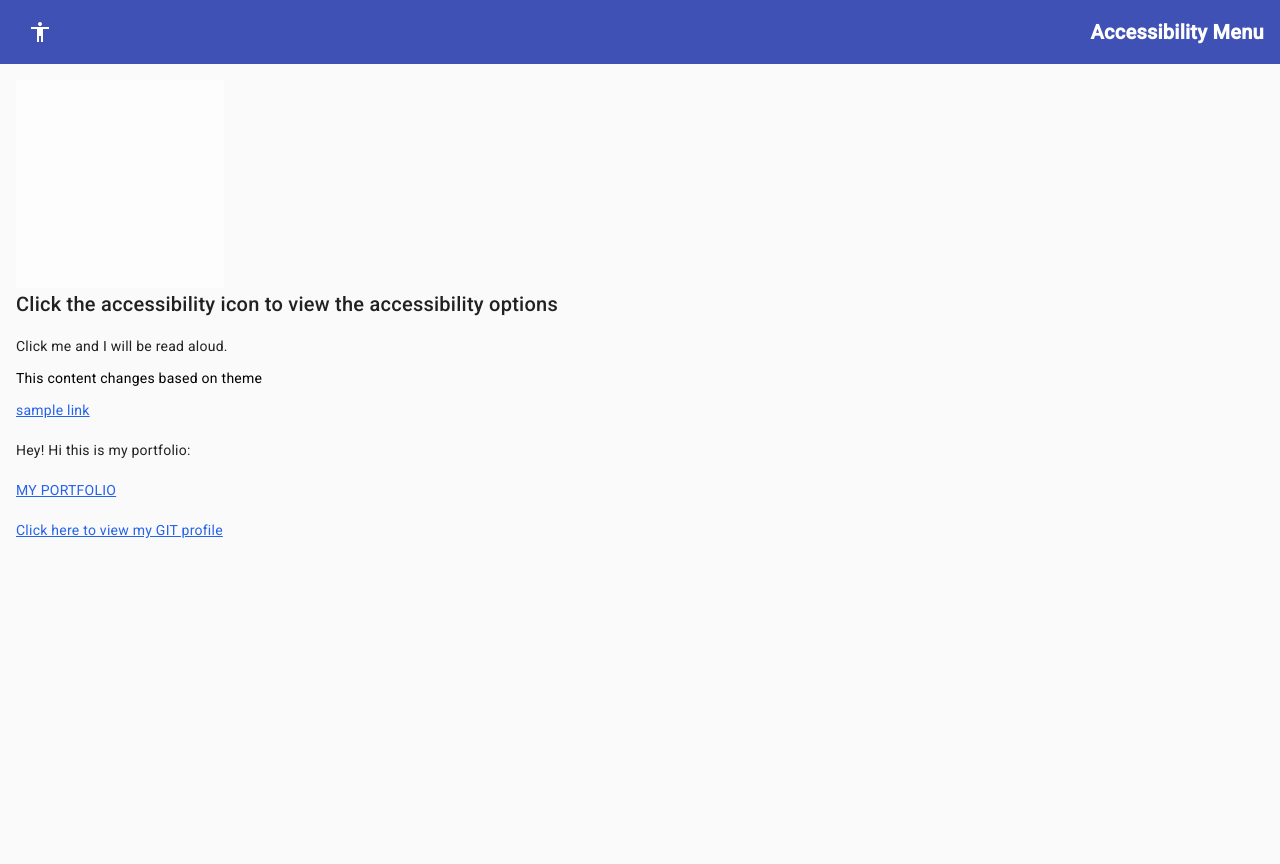
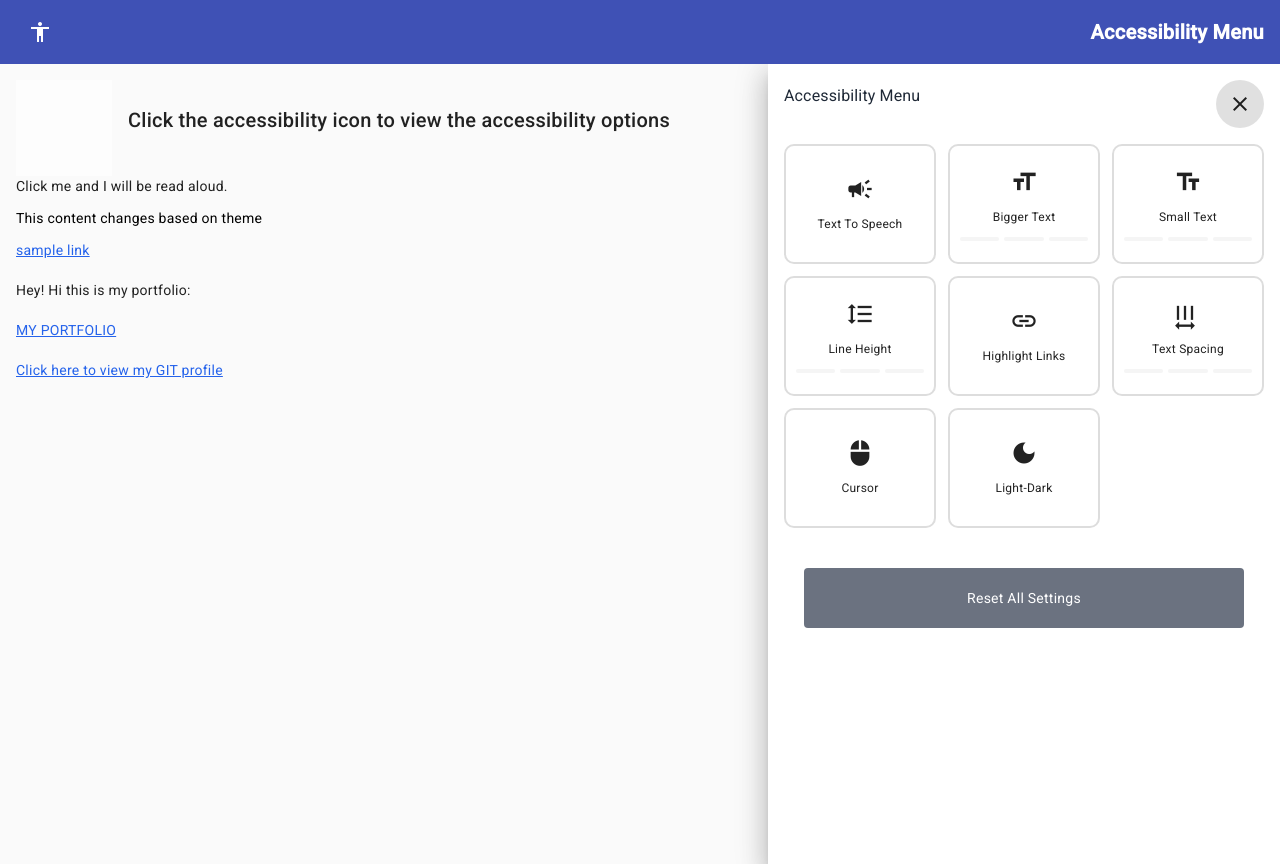
Before and after one commit to shaaakir7/angular-accessibility, an Angular app: page / in a window 1280 px wide. Built offline with nearby package versions, Linux system fonts and the light colour scheme.

Commit message:
resp fixed

```diff
--- a/src/app/app.component.html
+++ b/src/app/app.component.html
@@ -7,7 +7,8 @@
   </mat-toolbar>
 
   <mat-drawer-container class="h-screen">
-    <mat-drawer #drawer mode="over" position="end" class="w-2/5 bg-white dark:bg-gray-900 p-4" ><!--  [disableClose]="true"-->
+    <mat-drawer #drawer mode="over" opened="true" position="end"
+      class="w-full sm:w-2/3 md:w-3/4 lg:w-2/5 bg-white dark:bg-gray-900 p-4">
       <div class="flex justify-between items-center mb-4">
         <h3 class="text-lg font-bold text-gray-800 dark:text-gray-100">Accessibility Menu</h3>
         <button mat-icon-button (click)="drawer.toggle()">
@@ -15,7 +16,9 @@
         </button>
       </div>
 
-      <div class="grid grid-cols-3 gap-3">
+      <div class="grid grid-cols-2 sm:grid-cols-3 gap-3">
+        <!-- Individual Tiles -->
+        <!-- (all buttons unchanged, just included in responsive grid) -->
 
         <!-- Text To Speech -->
         <button class="tile" [class.active]="settings.textToSpeech" (click)="toggleSetting('textToSpeech')">
@@ -24,7 +27,7 @@
           <div *ngIf="settings.textToSpeech" class="checkmark">&#10003;</div>
         </button>
 
-        <!-- Bigger Text with 4 step lines -->
+        <!-- Bigger Text -->
         <button class="tile multi-step" [class.active]="biggerTextSize > 0" (click)="biggerText()">
           <mat-icon>format_size</mat-icon>
           <span>Bigger Text</span>
@@ -34,7 +37,7 @@
           <div *ngIf="biggerTextSize > 0" class="checkmark">&#10003;</div>
         </button>
 
-        <!-- Smaller Text with 4 step lines -->
+        <!-- Smaller Text -->
         <button class="tile multi-step" [class.active]="smallerTextSize > 0" (click)="smallerText()">
           <mat-icon>text_fields</mat-icon>
           <span>Small Text</span>
@@ -44,7 +47,7 @@
           <div *ngIf="smallerTextSize > 0" class="checkmark">&#10003;</div>
         </button>
 
-        <!-- Line Height with 3 step lines -->
+        <!-- Line Height -->
         <button class="tile multi-step" [class.active]="lineHeightLevel > 0" (click)="lineHeight()">
           <mat-icon>format_line_spacing</mat-icon>
           <span>Line Height</span>
@@ -61,7 +64,7 @@
           <div *ngIf="settings.highlightLinks" class="checkmark">&#10003;</div>
         </button>
 
-        <!-- Text Spacing with 3 step lines -->
+        <!-- Text Spacing -->
         <button class="tile multi-step" [class.active]="textSpacingLevel > 0" (click)="textSpacing()">
           <mat-icon class="-rotate-90">format_line_spacing</mat-icon>
           <span>Text Spacing</span>
@@ -84,31 +87,24 @@
           <span>Light-Dark</span>
           <div *ngIf="settings.darkMode" class="checkmark">&#10003;</div>
         </button>
-
-        <!-- Invert Colors -->
-        <!-- <button class="tile" [class.active]="settings.invertColors" (click)="toggleSetting('invertColors')">
-          <mat-icon>invert_colors</mat-icon>
-          <span>Invert Colors</span>
-          <div *ngIf="settings.invertColors" class="checkmark">&#10003;</div>
-        </button> -->
-
       </div>
 
       <div class="mt-5 flex justify-center">
-        <button class="w-full p-5 m-5 bg-gray-500 rounded text-white dark:bg-slate-50 dark:text-black" aria-label="Reset All Settings" tabindex="0" (click)="resetAll()" >
+        <button class="w-full p-4 sm:p-5 m-2 sm:m-5 bg-gray-500 rounded text-white dark:bg-slate-50 dark:text-black"
+          aria-label="Reset All Settings" tabindex="0" (click)="resetAll()">
           Reset All Settings
         </button>
       </div>
     </mat-drawer>
 
     <mat-drawer-content [ngClass]="computeClass()" class="transition-all duration-300 ease-in-out p-4 dark:bg-gray-700">
-      <!-- Content here -->
-      <div>
-        <div>
-          <img src="assets/images/tenor.gif" class="w-1/6" style="transform: rotate(270deg);" alt="arrow pointing toward icon" aria-label="Arrow pointing toward icon" />
-          <h2>Click the accessibility icon to view the accessibility options </h2>
+      <div class="flex flex-col sm:flex-row items-center gap-4">
+        <img src="assets/images/tenor.gif" class="w-16 sm:w-24 transform rotate-[270deg]"
+          alt="arrow pointing toward icon" aria-label="Arrow pointing toward icon" />
+        <h2 class="dark:text-white text-center sm:text-left">Click the accessibility icon to view the accessibility options</h2>
       </div>
-        <p tabindex="0" aria-label="Descriptive text for screen readers" class="dark:text-gray-200">
+
+      <p tabindex="0" aria-label="Descriptive text for screen readers" class="dark:text-gray-200 mt-4">
         Click me and I will be read aloud.
       </p>
 
@@ -117,11 +113,12 @@
       </p>
 
     <a href="#" class="underline text-blue-600 hover:text-blue-800 dark:text-yellow-200">sample link</a><br><br>
-        <span class="dark:text-gray-200">Hey! Hi this is my portfolio:</span> <br><br>
+    <span class="dark:text-gray-200" >Hey! Hi this is my portfolio:</span> <br><br>
 
-        <a href="https://projport.vercel.app/" class="underline text-blue-600 hover:text-blue-800 dark:text-yellow-200">MY PORTFOLIO</a><br><br>
-        <a href="https://github.com/shaaakir7" class="underline text-blue-600 hover:text-blue-800 dark:text-yellow-200">Click here to view my GIT profile</a><br>
-      </div>
+    <a href="https://projport.vercel.app/" class="underline text-blue-600 hover:text-blue-800 dark:text-yellow-200" target="_blank">MY
+      PORTFOLIO</a><br><br>
+    <a href="https://github.com/shaaakir7" class="underline text-blue-600 hover:text-blue-800 dark:text-yellow-200" target="_blank">Click
+      here to view my GIT profile</a><br>
     </mat-drawer-content>
   </mat-drawer-container>
 </div>
--- a/src/app/app.component.scss
+++ b/src/app/app.component.scss
@@ -6,7 +6,6 @@
 }
 
 :host-context(.dark) {
-//   background-color: #121212;
   color: #f0f0f0;
 }
 
@@ -15,10 +14,9 @@
   color: white;
 }
 
-.cursorcus{
-    cursor: url("/assets/images/cursorbig46.png") 0 0, auto;
+.cursorcus {
+  cursor: url("/assets/images/cursorbig46.png") 0 0, auto;
 }
-
 
 .cursorcus p,
 .cursorcus span,
@@ -47,11 +45,12 @@
   user-select: none;
   font-size: 12px;
   gap: 4px;
-  width: 164px;
-  height: 124px;
+  width: 100%;
+  min-height: 120px;
   background: white;
   transition: border-color 0.3s, color 0.3s;
-   mat-icon{
+
+  mat-icon {
     height: 35px !important;
     width: 33px !important;
   }
@@ -96,7 +95,8 @@
   background-color: #001f7e;
   opacity: 1;
 }
+
 ::ng-deep .mat-drawer-backdrop.mat-drawer-shown {
-    visibility: hidden !important;
-    background-color:transparent !important;
+  visibility: hidden !important;
+  background-color: transparent !important;
 }
```
Lines whose indentation alone changed are shown as unchanged.
